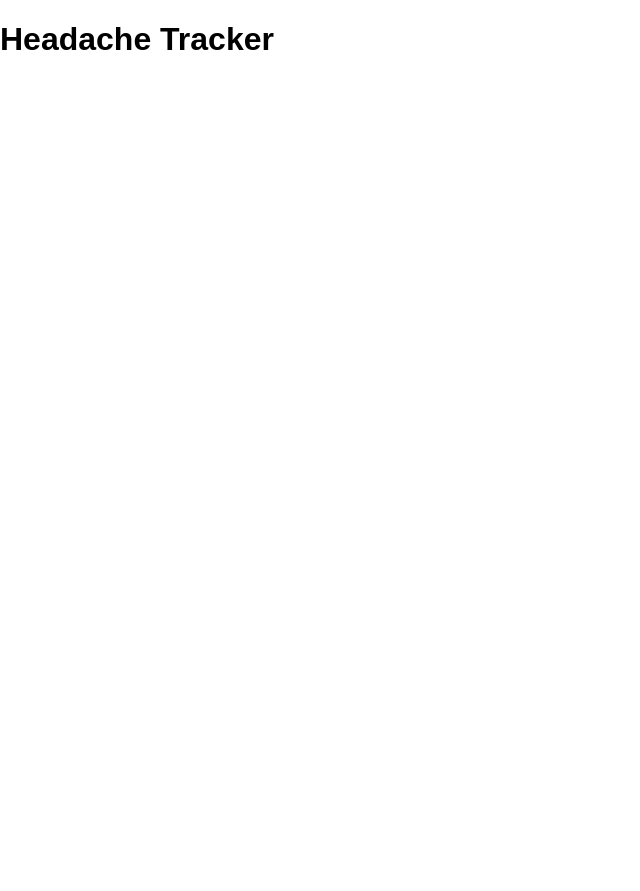
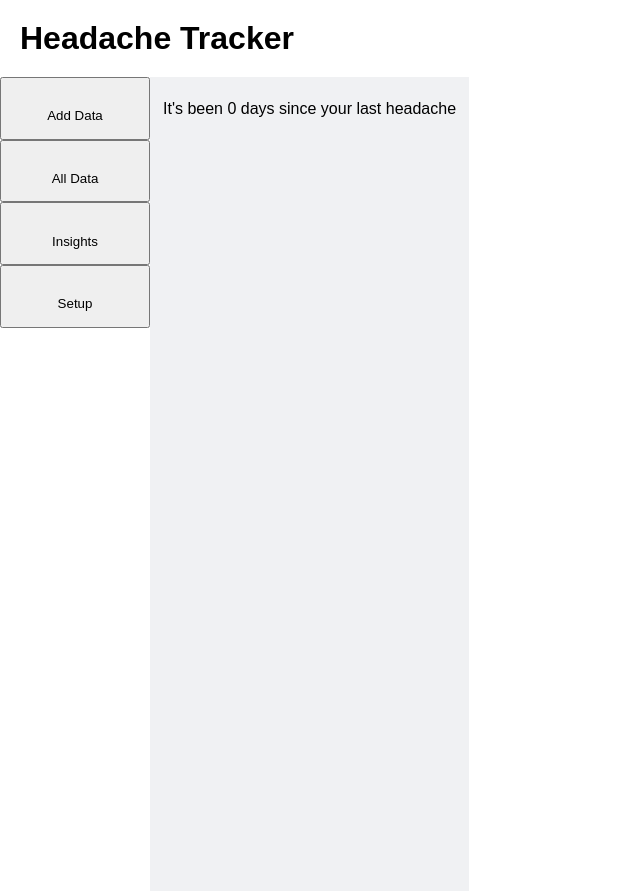
Before and after one commit to AlexanderLyon/Headache-Tracker, a React app: page / in a window 1280 px wide. Shown: the whole page, without its empty margins (0-640 px from the left). Before the commit the page ends 800 px from the top, so only its background shows below. Built offline with nearby package versions, Linux system fonts and the light colour scheme.

Commit message:
Setup for panels

```diff
--- a/src/Components/App.js
+++ b/src/Components/App.js
@@ -1,16 +1,50 @@
 import React from 'react';
 import ReactDOM from 'react-dom';
+import {Navigation} from './Navigation';
+import {AddData} from './Panels/AddData';
+import {AllData} from './Panels/AllData';
+import {Insights} from './Panels/Insights';
+import {Setup} from './Panels/Setup';
 
 export class App extends React.Component {
   constructor(props) {
     super(props);
-    this.state = {};
+    this.state = {
+      activePanel: 'AddData'
+    };
+
+    this.changePanels = this.changePanels.bind(this);
+    this.displayPanel = this.displayPanel.bind(this);
+  }
+
+  changePanels(e) {
+    this.setState({ activePanel: e.currentTarget.getAttribute('data-panel') });
+  }
+
+  displayPanel() {
+    // Returns the active panel to be displayed
+    switch (this.state.activePanel) {
+      case 'AddData':
+        return <AddData/>;
+        break;
+      case 'AllData':
+        return <AllData/>;
+        break;
+      case 'Insights':
+        return <Insights/>;
+        break;
+      case 'Setup':
+        return <Setup/>;
+        break;
+    }
   }
 
   render() {
     return (
       <main>
-        <h1>Headache Tracker</h1>
+        <h1 id='title'>Headache Tracker</h1>
+        <Navigation changePanels={this.changePanels}/>
+        { this.displayPanel() }
       </main>
     );
   }
--- /dev/null
+++ b/src/Components/Navigation.js
@@ -0,0 +1,31 @@
+import React from 'react';
+
+export class Navigation extends React.Component {
+  constructor(props) {
+    super(props);
+    this.state = {};
+  }
+
+  render() {
+    return (
+      <nav>
+        <button data-panel="AddData" onClick={this.props.changePanels}>
+          <img src="" alt=""/>
+          <p>Add Data</p>
+        </button>
+        <button data-panel="AllData" onClick={this.props.changePanels}>
+          <img src="" alt=""/>
+          <p>All Data</p>
+        </button>
+        <button data-panel="Insights" onClick={this.props.changePanels}>
+          <img src="" alt=""/>
+          <p>Insights</p>
+        </button>
+        <button data-panel="Setup" onClick={this.props.changePanels}>
+          <img src="" alt=""/>
+          <p>Setup</p>
+        </button>
+      </nav>
+    );
+  }
+}
--- /dev/null
+++ b/src/Components/Panels/AddData.js
@@ -0,0 +1,18 @@
+import React from 'react';
+
+export class AddData extends React.Component {
+  constructor(props) {
+    super(props);
+    this.state = {
+      elapsedDays: 0
+    };
+  }
+
+  render() {
+    return (
+      <section>
+        <p>It's been {this.state.elapsedDays} days since your last headache</p>
+      </section>
+    );
+  }
+}
--- /dev/null
+++ b/src/Components/Panels/AllData.js
@@ -0,0 +1,16 @@
+import React from 'react';
+
+export class AllData extends React.Component {
+  constructor(props) {
+    super(props);
+    this.state = {};
+  }
+
+  render() {
+    return (
+      <section>
+        <p>Viewing All Data</p>
+      </section>
+    );
+  }
+}
--- /dev/null
+++ b/src/Components/Panels/Insights.js
@@ -0,0 +1,16 @@
+import React from 'react';
+
+export class Insights extends React.Component {
+  constructor(props) {
+    super(props);
+    this.state = {};
+  }
+
+  render() {
+    return (
+      <section>
+        <p>Viewing Insights</p>
+      </section>
+    );
+  }
+}
--- /dev/null
+++ b/src/Components/Panels/Setup.js
@@ -0,0 +1,16 @@
+import React from 'react';
+
+export class Setup extends React.Component {
+  constructor(props) {
+    super(props);
+    this.state = {};
+  }
+
+  render() {
+    return (
+      <section>
+        <p>Viewing Setup</p>
+      </section>
+    );
+  }
+}
```
Also changed, not shown: 2 other files (tests, documents, lock files or other folders).
